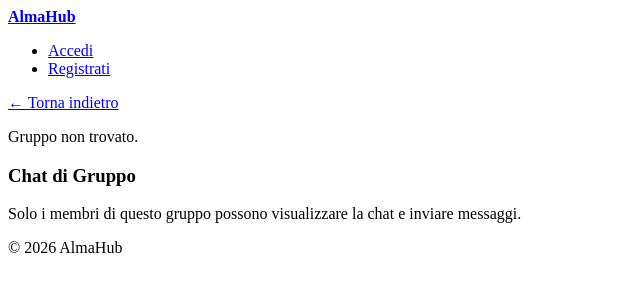
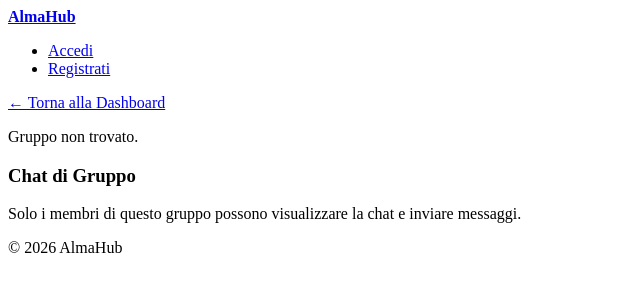
Before and after one commit to ennoumi/AlmaHub, a PHP site: page /template/group-details-template.php in a window 1280 px wide. Shown: the top 300 px of the page, without its empty margins (0-640 px from the left). Run offline with PHP 8.4, Linux system fonts and the light colour scheme; the template is opened without the code that fills it, so the values that code supplies are empty.

Commit message:
Minor fixes

```diff
--- a/template/group-details-template.php
+++ b/template/group-details-template.php
@@ -29,7 +29,7 @@
 
 <?php include 'layout/header.php'; ?>
 
-    <p><a href="dashboard.php">← Torna indietro</a></p>
+    <p><a href="admin.php">&larr; Torna alla Dashboard</a></p>
 
     <?php if(!empty($templateParams["gruppo"])): ?>
 
--- a/template/login-template.php
+++ b/template/login-template.php
@@ -4,7 +4,6 @@
     <title>AlmaHub - Login</title>
 </head>
 <body>
-    <?php include 'layout/header.php'; ?>
     <main>
         <form action="login.php" method="POST">
             <h1>Accedi ad AlmaHub</h1>
```
